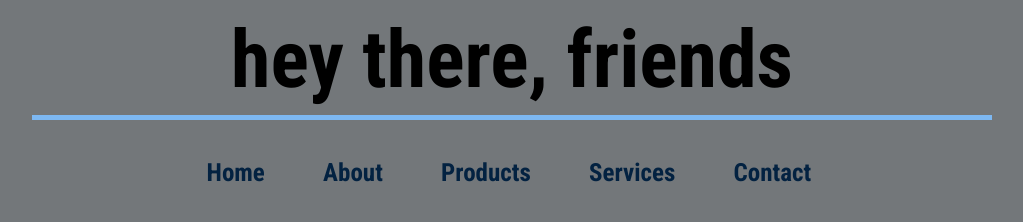
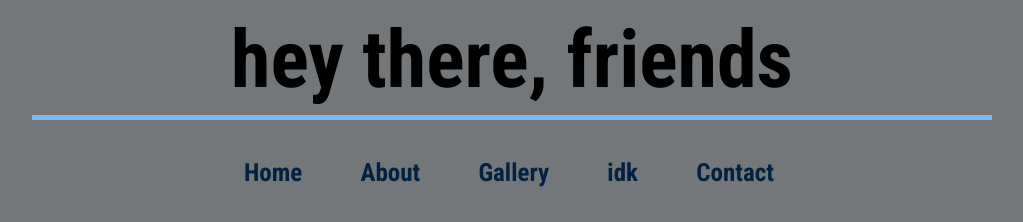
Before and after one commit to emgibbons/responsive-site, a plain HTML site: page index.html in a window 1280 px wide. Shown: the top 222 px of the page, without its empty margins (128-1151 px from the left). Drawn offline with Linux system fonts and the light colour scheme.

Commit message:
Changing nav names

```diff
--- a/index.html
+++ b/index.html
@@ -24,8 +24,8 @@
             <ul>
               <li><a href="#">Home</a></li>
               <li><a href="#">About</a></li>
-              <li><a href="#">Products</a></li>
-              <li><a href="#">Services</a></li>
+              <li><a href="#">Gallery</a></li>
+              <li><a href="#">idk</a></li>
               <li><a href="#">Contact</a></li>
             </ul>
           </nav>
```
